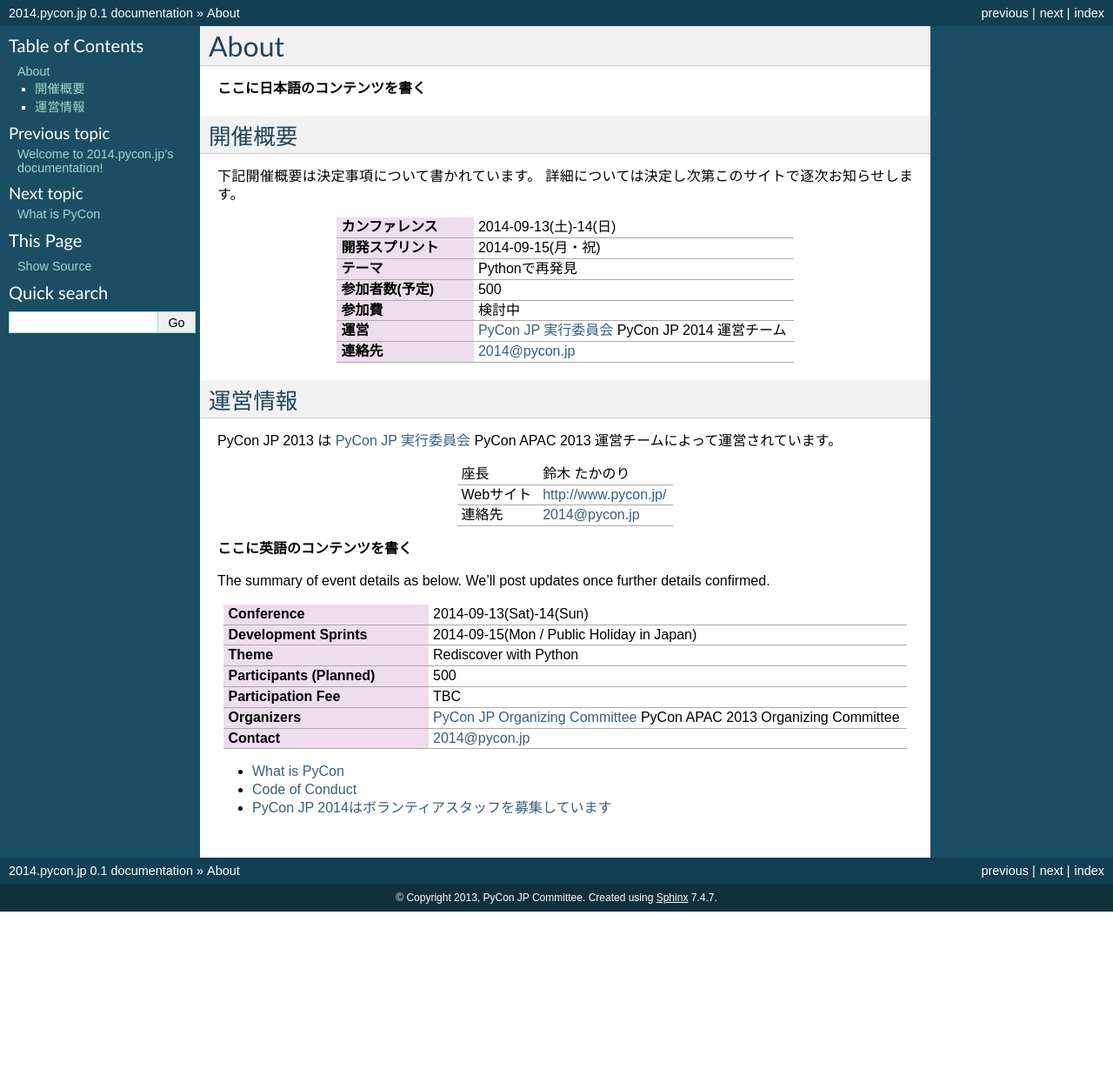
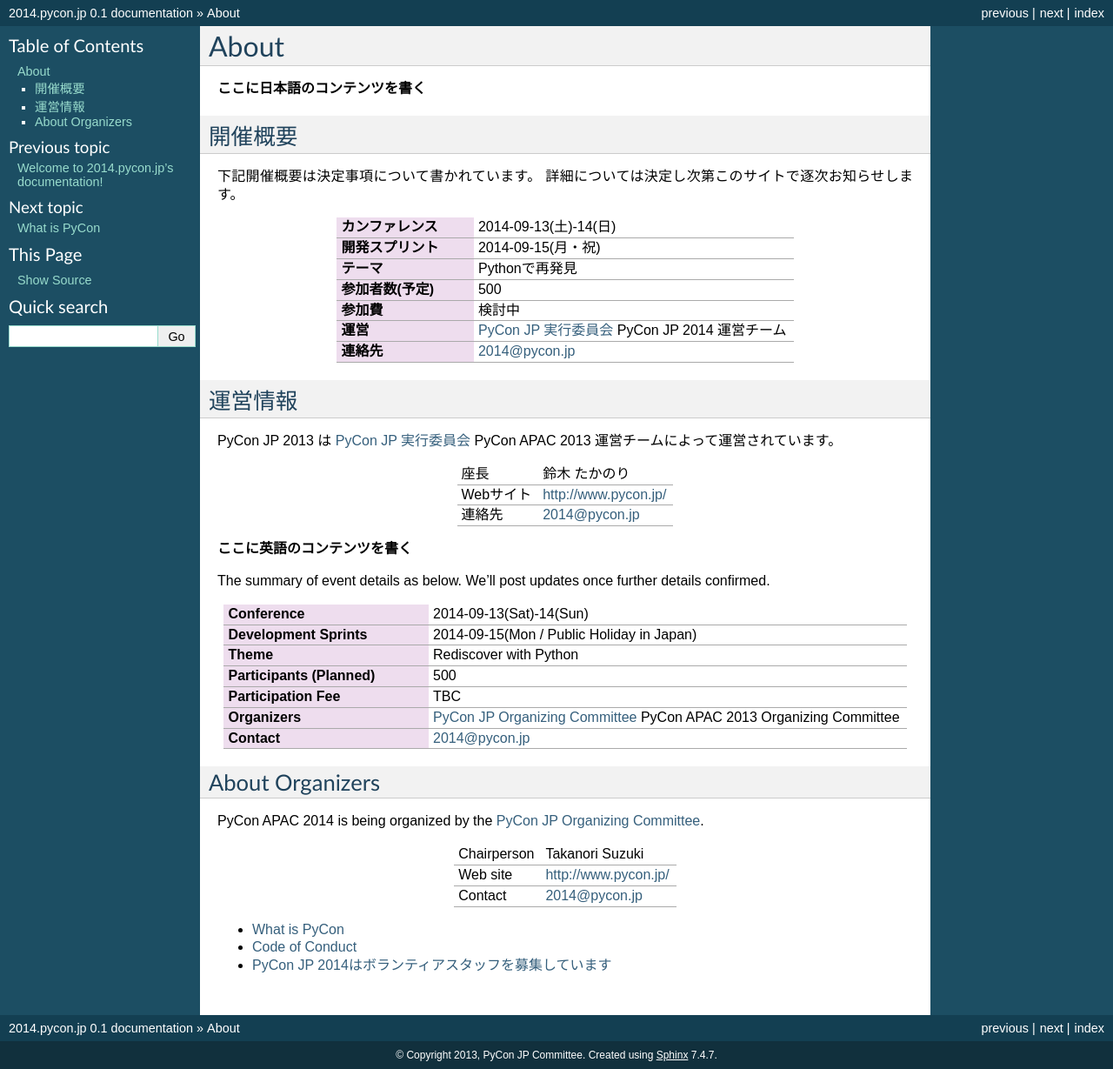
Before and after one commit to pyconjp/2014.pycon.jp, a Sphinx documentation site: the page built from sphinx/about/index.rst, in a window 1280 px wide. Shown: the whole page at 87% size. Built offline with Sphinx 7.4.7, drawn with Linux system fonts in a browser that asks for light colours; before the commit the page ends 1048 px from its top, so only the background shows below that.

Commit message:
運営情報(英語)を追加した

```diff
--- a/sphinx/about/index.rst
+++ b/sphinx/about/index.rst
@@ -68,6 +68,20 @@
    * - Contact
      - 2014@pycon.jp
 
+About Organizers
+----------------
+
+PyCon APAC 2014 is being organized by the `PyCon JP Organizing Committee`_.
+
+.. list-table::
+
+   * - Chairperson
+     - Takanori Suzuki
+   * - Web site
+     - http://www.pycon.jp/
+   * - Contact
+     - 2014@pycon.jp
+
 .. _`PyCon JP Organizing Committee`: http://www.pycon.jp/committee.html
 
 .. toctree::
```
